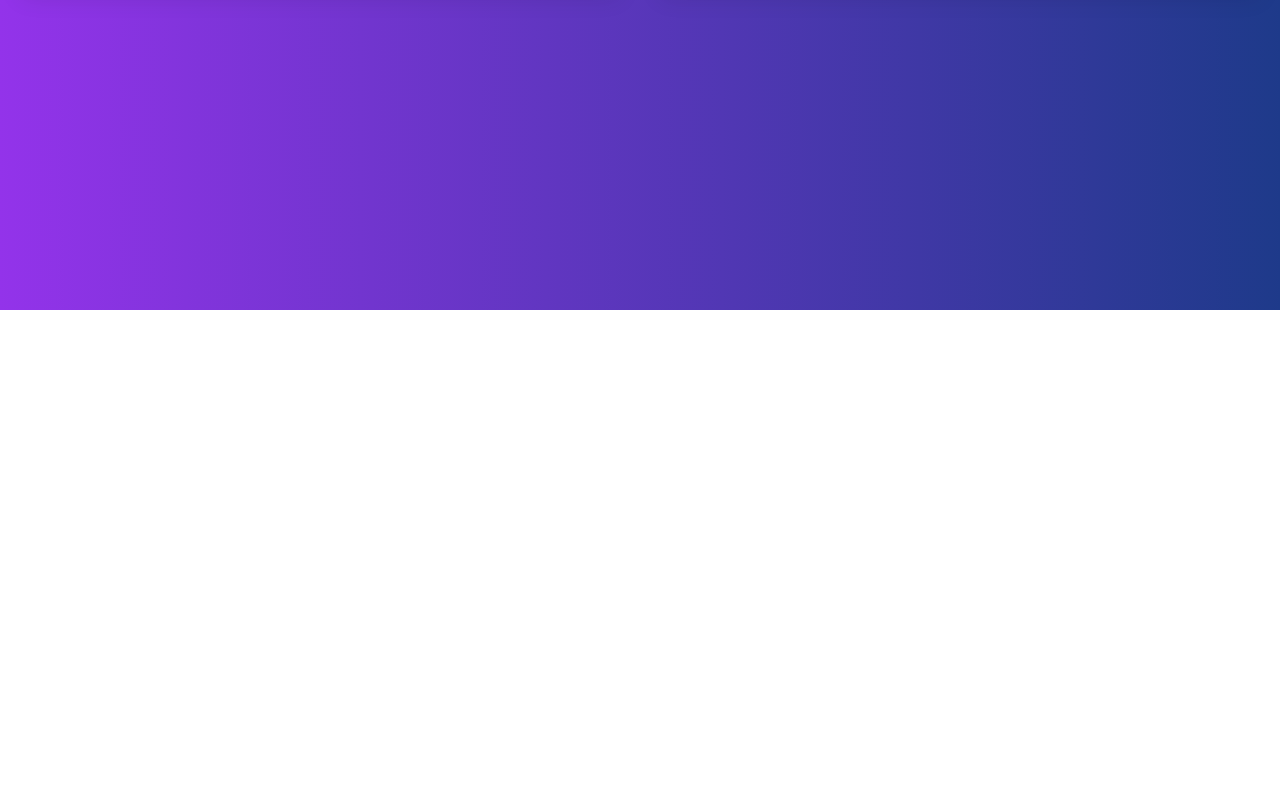
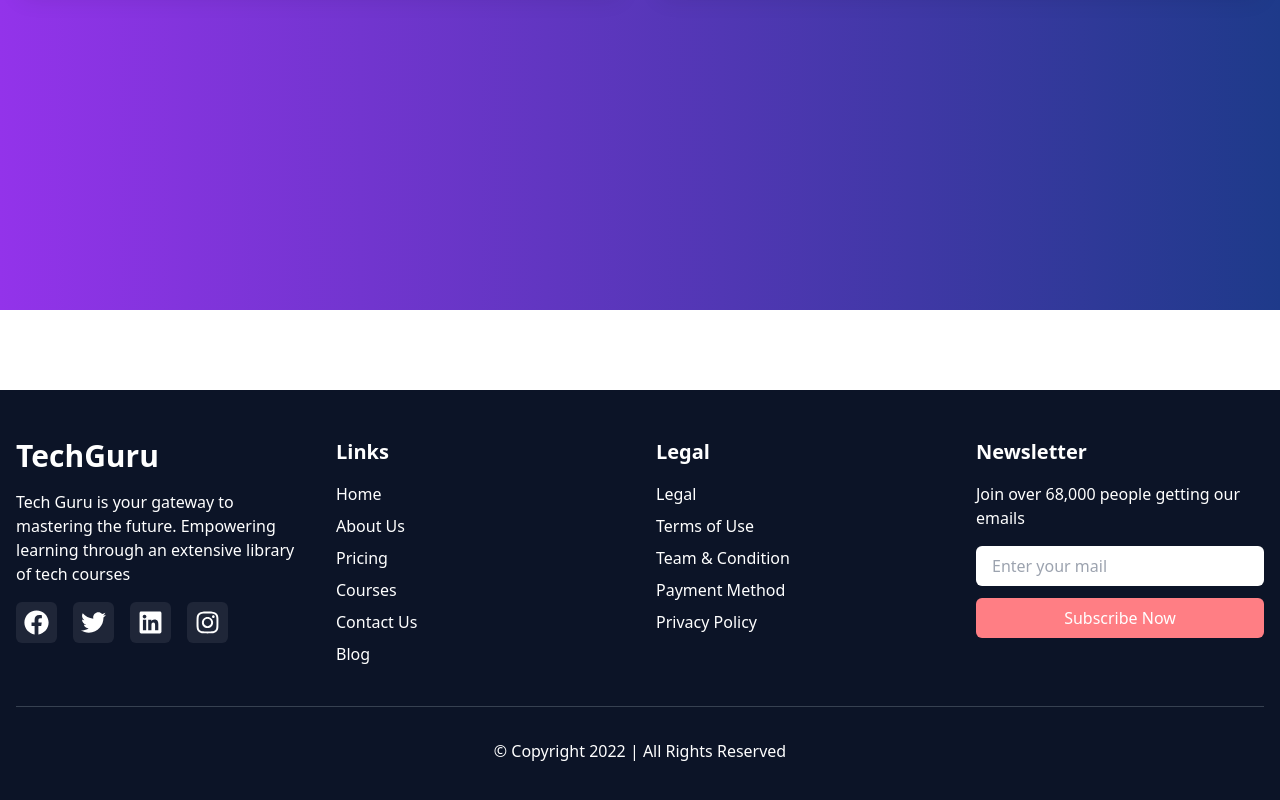
Before and after one commit to muhammadbilal10/trade-guru, a React (Vite) app: page / in a window 1280 px wide. Shown: the part 490-1290 px from the top of the page. Before the commit the page ends 800 px from the top, so only its background shows below. Built offline with nearby package versions, Linux system fonts and the light colour scheme.

Commit message:
Add Footer

```diff
--- /dev/null
+++ b/src/Component/footer/Footer.jsx
@@ -0,0 +1,122 @@
+import React from "react";
+import { FaFacebook, FaInstagram, FaLinkedin, FaTwitter } from "react-icons/fa";
+import { Link } from "react-router-dom";
+
+const Footer = () => {
+  const footerSocialsLink = [
+    {
+      id: 1,
+      link: "#",
+      icon: <FaFacebook size={25} />,
+    },
+    {
+      id: 2,
+      link: "#",
+      icon: <FaTwitter size={25} />,
+    },
+    {
+      id: 3,
+      link: "#",
+      icon: <FaLinkedin size={25} />,
+    },
+    {
+      id: 4,
+      link: "#",
+      icon: <FaInstagram size={25} />,
+    },
+  ];
+  return (
+    <footer className="mt-20 bg-darkBlue text-white py-12 px-4 bg-[#0c1427]">
+      <div className="max-w-7xl mx-auto grid grid-cols-1 sm:grid-cols-2 lg:grid-cols-4 gap-8">
+        <div>
+          <h2 className="text-3xl font-bold mb-4">TechGuru</h2>
+          <p className="mb-4">
+            Tech Guru is your gateway to mastering the future. Empowering
+            learning through an extensive library of tech courses
+          </p>
+          <div className="flex space-x-4">
+            {footerSocialsLink.map((item) => (
+              <a
+                key={item.id}
+                href={item.link}
+                className="hover:opacity-80 hover:bg-primary p-2 bg-[#1f2638] rounded-md"
+              >
+                {item.icon}
+              </a>
+            ))}
+          </div>
+        </div>
+
+        <div>
+          <h3 className="text-xl font-semibold mb-4">Links</h3>
+          <ul>
+            {[
+              "Home",
+              "About Us",
+              "Pricing",
+              "Courses",
+              "Contact Us",
+              "Blog",
+            ].map((item) => (
+              <li key={item} className="mb-2">
+                <Link
+                  to={`/${item.toLowerCase().replace(/\s+/g, "_")}`}
+                  className="hover:underline"
+                >
+                  {item}
+                </Link>
+              </li>
+            ))}
+          </ul>
+        </div>
+
+        {/* Legal Section */}
+        <div>
+          <h3 className="text-xl font-semibold mb-4">Legal</h3>
+          <ul>
+            {[
+              "Legal",
+              "Terms of Use",
+              "Team & Condition",
+              "Payment Method",
+              "Privacy Policy",
+            ].map((item) => (
+              <li key={item} className="mb-2">
+                <Link
+                  to={`/${item
+                    .toLowerCase()
+                    .replace(/ & /g, "_")
+                    .replace(/\s+/g, "")}`}
+                  className="hover:underline"
+                >
+                  {item}
+                </Link>
+              </li>
+            ))}
+          </ul>
+        </div>
+
+        <div>
+          <h3 className="text-xl font-semibold mb-4">Newsletter</h3>
+          <p className="mb-4">Join over 68,000 people getting our emails</p>
+          <div className="flex flex-col space-y-3">
+            <input
+              type="email"
+              placeholder="Enter your mail"
+              className="w-full px-4 py-2 rounded-md text-black"
+            />
+            <button className="bg-primary hover:bg-primary-700 text-white px-4 py-2 rounded-md transition duration-300">
+              Subscribe Now
+            </button>
+          </div>
+        </div>
+      </div>
+
+      <div className="text-center border-t border-gray-700 pt-8 mt-8">
+        <p>© Copyright 2022 | All Rights Reserved</p>
+      </div>
+    </footer>
+  );
+};
+
+export default Footer;
--- a/src/main.jsx
+++ b/src/main.jsx
@@ -29,6 +29,7 @@ import OverviewPage from "./Component/Portfolio/OverviewPage";
 import NewCourseCard from "./Component/course/NewCourseCard";
 import OfferCourseCard from "./Component/course/OfferCourseCard";
 import Navbar from "./Component/navbar/navbar";
+import Footer from "./Component/footer/Footer";
 import Hero from "./Component/home/Hero";
 const CourseRoutes = () => {
   return (
@@ -48,7 +49,12 @@ const CourseRoutes = () => {
 const router = createBrowserRouter([
   {
     path: "/",
-    element: <Home />,
+    element: (
+      <>
+        <Home />
+        <Footer />
+      </>
+    ),
   },
 
   {
@@ -98,6 +104,7 @@ const router = createBrowserRouter([
         <Navbar />
         <Hero />
         <CourseOffer />
+        <Footer />
       </>
     ),
   },
```
Also changed, not shown: src/Component/course/CourseCard.jsx (+6 -2 lines), src/Component/course/CourseForm.jsx (+3 -7 lines).
